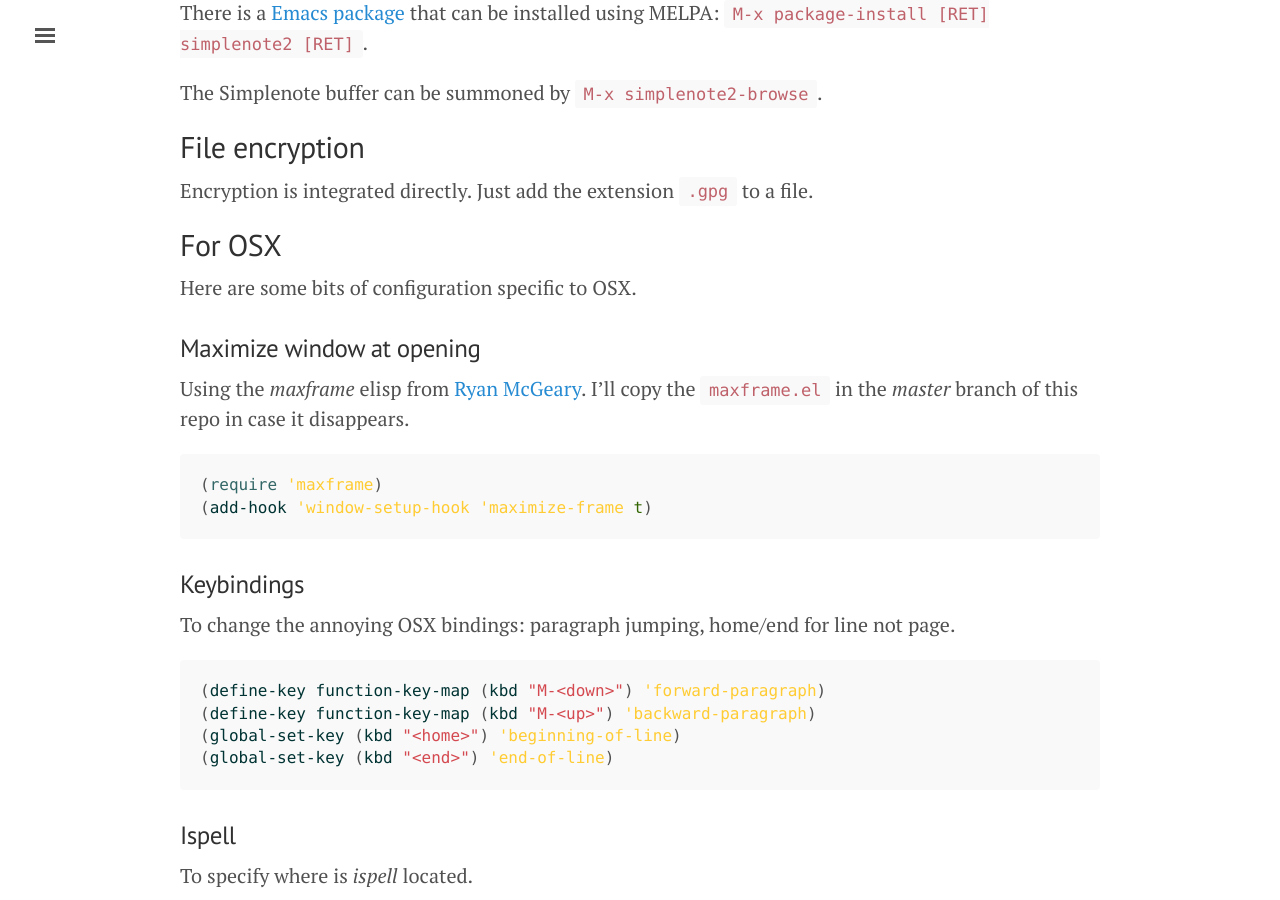
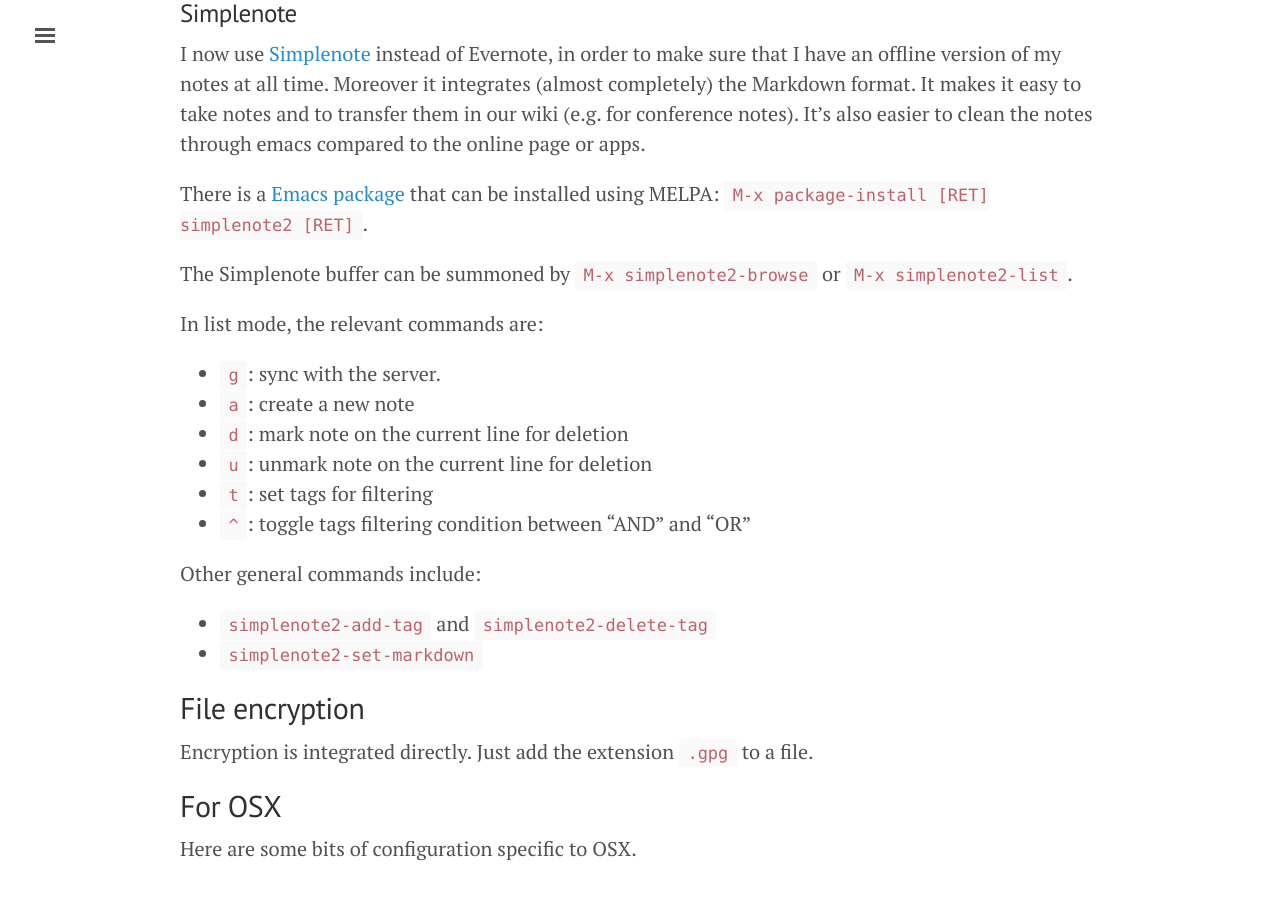
Before and after one commit to jmonlong/Hippocamplus, a Jekyll site: the page built from emacs.md, in a window 1280 px wide and 900 px high, scrolled down 8417 px. Built offline with Jekyll 4.4.1, drawn with Linux system fonts in a browser that asks for light colours; nearby versions of some CDN libraries; some of the changed text lies outside the part shown.

Commit message:
tsv and simplenote

```diff
--- a/emacs.md
+++ b/emacs.md
@@ -226,6 +226,12 @@
 
 To visualize blanks (tabs, spaces, new lines) I use the minor mode `whitespace-mode`.
 
+### CSV/TSV
+
+I use the `csv-mode` and the command `c-c c-a` to align columns.
+By default it understand `,`, `;` and `\t` as separator.
+If not I think the variable to customize is `csv-separators`.
+
 ## For Version Control
 
 + `C-x v +` to pull.
@@ -279,7 +285,21 @@
 
 There is a [Emacs package](https://github.com/alpha22jp/simplenote2.el) that can be installed using MELPA: `M-x package-install [RET] simplenote2 [RET]`.
 
-The Simplenote buffer can be summoned by `M-x simplenote2-browse`.
+The Simplenote buffer can be summoned by `M-x simplenote2-browse` or `M-x simplenote2-list`.
+
+In list mode, the relevant commands are:
+
+- `g`: sync with the server.
+- `a`: create a new note
+- `d`: mark note on the current line for deletion
+- `u`: unmark note on the current line for deletion
+- `t`: set tags for filtering
+- `^`: toggle tags filtering condition between "AND" and "OR"
+
+Other general commands include:
+
+- `simplenote2-add-tag` and `simplenote2-delete-tag`
+- `simplenote2-set-markdown`
 
 
 ## File encryption
```
